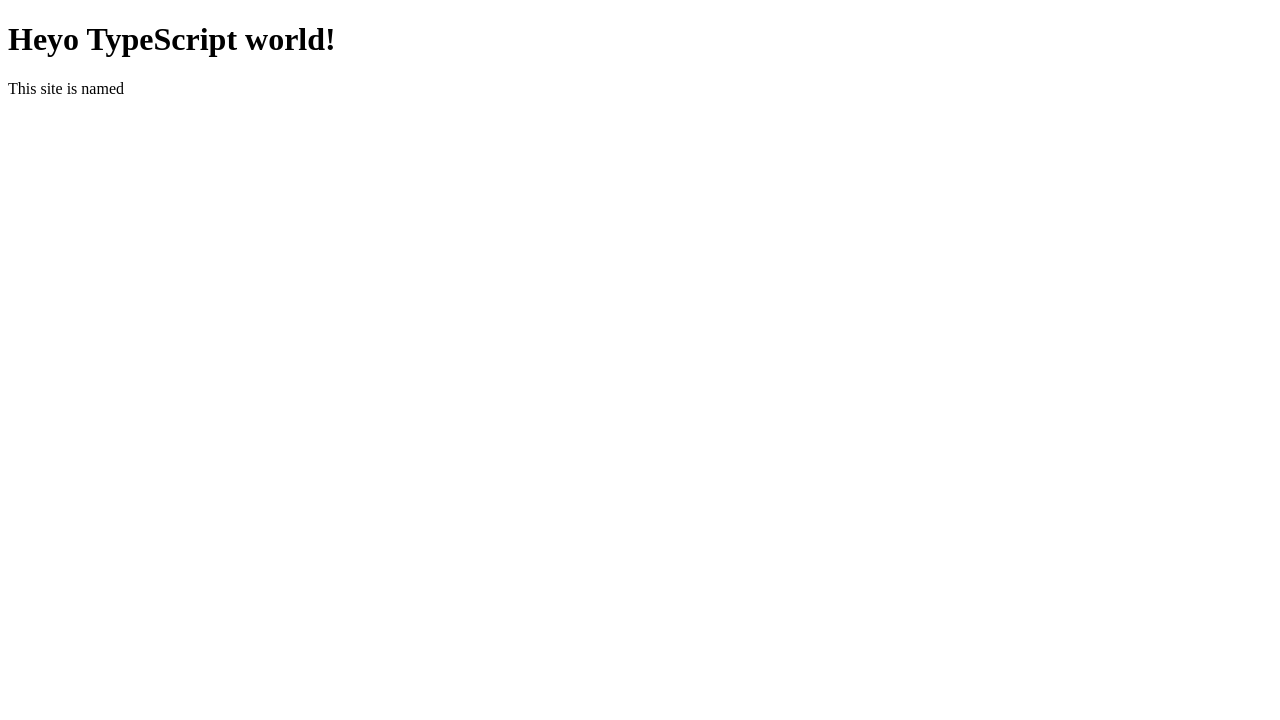
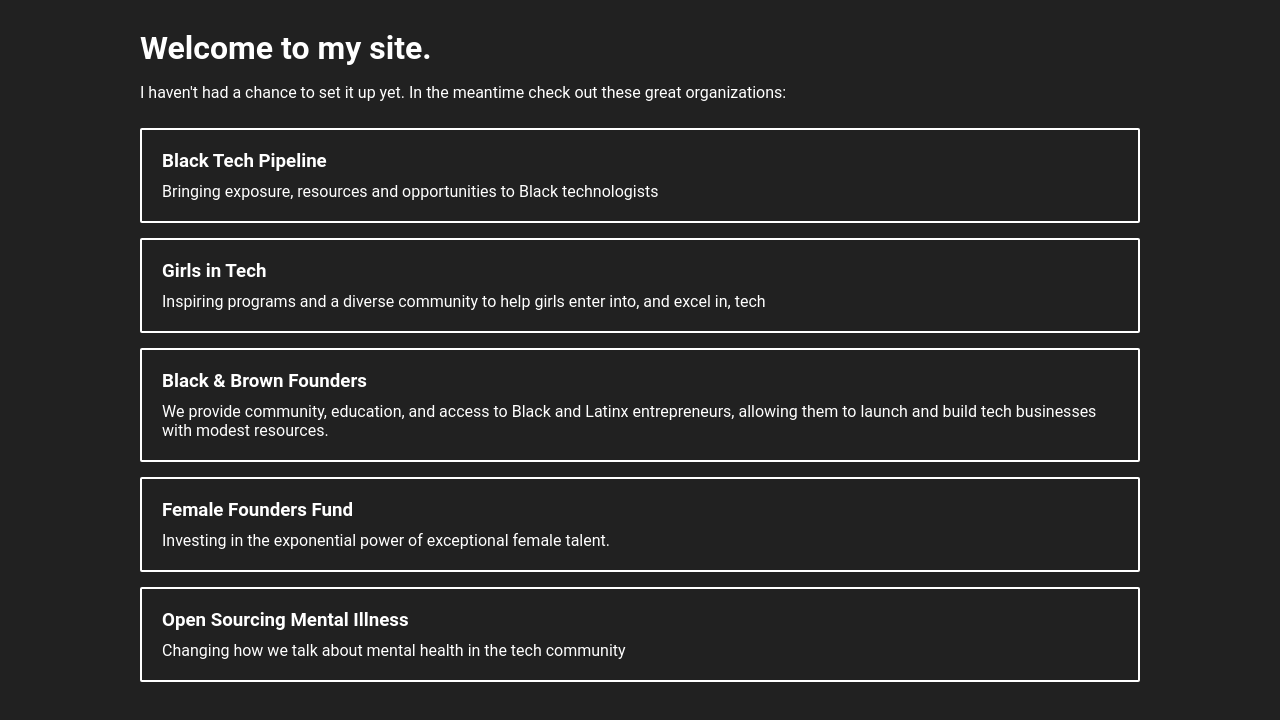
Before and after one commit to EthanOrlander/ethanorlander-com, a Gatsby site: page / in a window 1280 px wide. Built offline with nearby package versions, Linux system fonts and the light colour scheme; Gatsby itself is replaced by a stand-in of ours.

Commit message:
Add placeholder homepage

```diff
--- a/src/pages/index.tsx
+++ b/src/pages/index.tsx
@@ -1,5 +1,6 @@
 import React from "react";
 import { graphql, PageProps } from "gatsby";
+import "./styles.css";
 
 interface IndexPageProps extends PageProps {
   data: {
@@ -24,12 +25,42 @@ export const pageQuery = graphql`
 const IndexPage: React.FC<IndexPageProps> = (props) => {
   const { siteName } = props.data.site.siteMetadata;
   return (
-    <>
-      <h1>Heyo TypeScript world!</h1>
+    <div id="main-container">
+      <h1>Welcome to my site.</h1>
       <p>
-        This site is named <strong>{siteName}</strong>
+        I haven't had a chance to set it up yet. In the meantime check out these
+        great organizations:
       </p>
-    </>
+      <a href="https://blacktechpipeline.com/" target="_blank">
+        <h3>Black Tech Pipeline</h3>
+        <p>
+          Bringing exposure, resources and opportunities to Black technologists
+        </p>
+      </a>
+      <a href="https://girlsintech.org/" target="_blank">
+        <h3>Girls in Tech</h3>
+        <p>
+          Inspiring programs and a diverse community to help girls enter into,
+          and excel in, tech
+        </p>
+      </a>
+      <a href="https://blackandbrownfounders.com/" target="_blank">
+        <h3>Black & Brown Founders</h3>
+        <p>
+          We provide community, education, and access to Black and Latinx
+          entrepreneurs, allowing them to launch and build tech businesses with
+          modest resources.
+        </p>
+      </a>
+      <a href="https://femalefoundersfund.com/" target="_blank">
+        <h3>Female Founders Fund</h3>
+        <p>Investing in the exponential power of exceptional female talent.</p>
+      </a>
+      <a href="https://osmihelp.org/" target="_blank">
+        <h3>Open Sourcing Mental Illness</h3>
+        <p>Changing how we talk about mental health in the tech community</p>
+      </a>
+    </div>
   );
 };
 
--- /dev/null
+++ b/src/pages/styles.css
@@ -0,0 +1,48 @@
+body {
+  background: #212121;
+  color: white;
+  justify-content: center;
+  align-items: center;
+  display: flex;
+  font-family: "Roboto", sans-serif;
+}
+
+#main-container {
+  max-width: 1000px;
+  margin: 0px 10px;
+  display: flex;
+  display: flex;
+  flex-direction: column;
+}
+
+h1 {
+  /* color: #80deea; */
+  margin-block-end: 0px;
+}
+
+a:first-of-type {
+  margin-top: 10px;
+}
+
+a {
+  color: white;
+  text-decoration: none;
+  padding: 10px 20px;
+  border: 2px solid white;
+  border-radius: 2px;
+  flex-grow: 1;
+  margin-bottom: 15px;
+}
+
+a h3 {
+  margin-block-start: 10px;
+  margin-block-end: 0px;
+  margin-inline-start: 0px;
+  margin-inline-end: 0px;
+}
+a p {
+  margin-block-start: 10px;
+  margin-block-end: 10px;
+  margin-inline-start: 0px;
+  margin-inline-end: 0px;
+}
```
